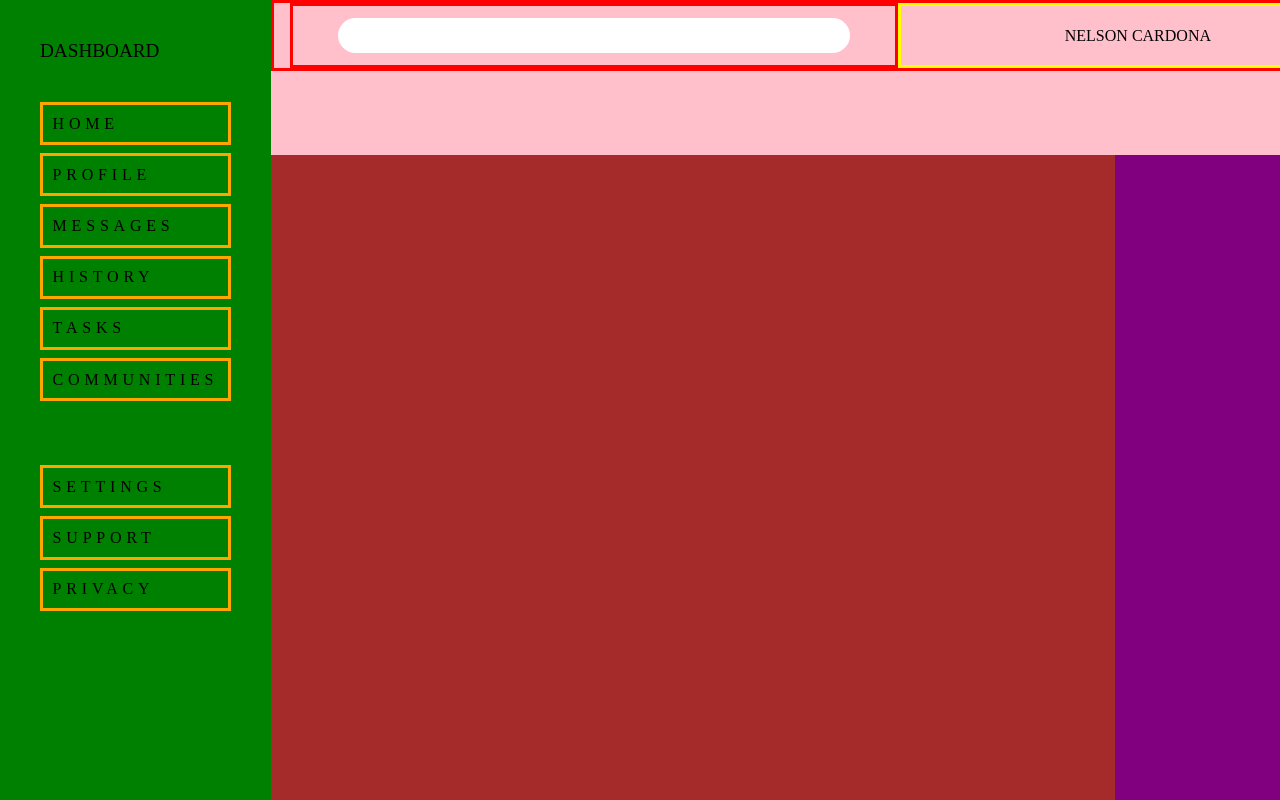
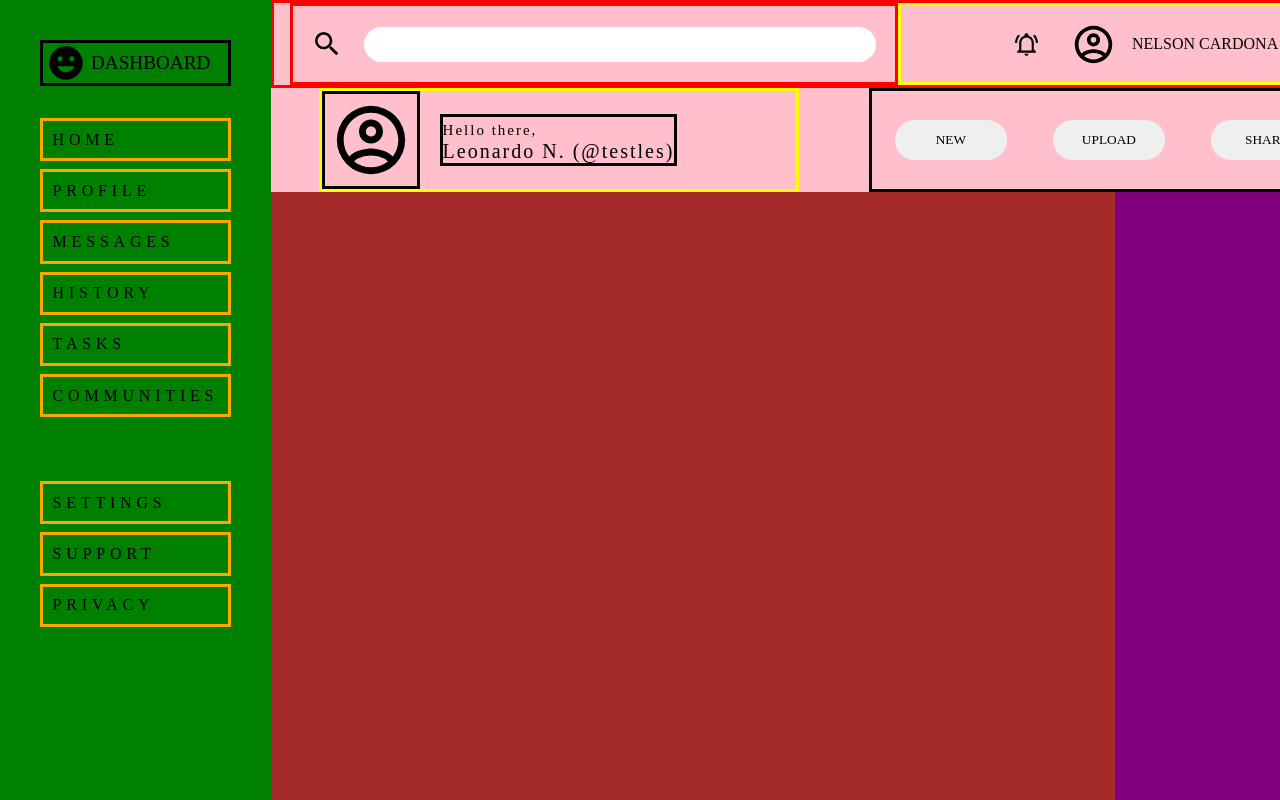
Before and after one commit to TekNellCo/dashboard1, a plain HTML site: page index.html in a window 1280 px wide. Shown: the top 800 px of the page. Drawn offline with Linux system fonts and the light colour scheme; a web font is replaced by a local one.

Commit message:
add header and dashboard icons

```diff
--- a/index.html
+++ b/index.html
@@ -10,7 +10,7 @@
     <main class="main">
 
         <div class="one">
-                <div class="dheading">DASHBOARD</div>
+                <div class="dheading"><img src="images/emoticon.svg" alt="">DASHBOARD</div>
                 <div class="dhome">
                     <div class="h1">HOME</div>
                     <div class="h2">PROFILE</div>
@@ -33,15 +33,28 @@
             <header class="header">
                 <div class="headertopbox">
                     <div class="searchbox">
+                        <img src="images/magnify.svg" alt="">
                         <input type="text" class="searchbar"></div>
-                    <div class="alert">NELSON CARDONA</div>
+                    <div class="alert"><img class="bell" src="images/bell-ring-outline.svg" alt=""><img src="images/account-circle-outline.svg" alt="">NELSON CARDONA</div>
                 </div>
 
 
 
 
 
-                <div class="greeting"></div>
+                <div class="headerbottombox">
+                    <div class="greeting">
+                        <img src="images/account-circle-outline.svg" alt="">
+                            <p><span>Hello there,</span><br>Leonardo N. (@testles)</p>
+                    </div>
+
+
+                    <div class="uploader">
+                        <button class="1">NEW</button>
+                        <button class="2">UPLOAD</button>
+                        <button class="3">SHARE</button>
+                    </div>
+                </div>
             </header>
 
 
--- a/style.css
+++ b/style.css
@@ -38,8 +38,17 @@ body{
     font-family: c;
 }
 .dheading{
-    padding-bottom: 2rem;
+    display: flex;
+    justify-content: center;
+    align-items: center;
+    border: solid;
+    /* padding-bottom: 2rem; */
     font-size: 1.2rem;
+    margin-bottom: 1.5rem;
+}
+.dheading img{
+    width: 2.5rem;
+    margin: 0 0.3rem 0 -0.9rem
 }
 .dhome div{
     border: solid orange;
@@ -58,8 +67,9 @@ body{
     letter-spacing: 0.3rem;
     cursor: pointer;
 }
-/* HEADER TOP BOX*/
+/* HEADER TOP BOX + font family*/
 .header{
+    font-family: c;
     height: 12rem;
     display: flex;
     flex-direction: column;
@@ -79,6 +89,10 @@ body{
     border: solid red;
     width: 38rem;
 }
+.searchbox img{
+    margin-right: 1.3rem;
+    width: 2rem;
+}
 .searchbar{
     border: none;
     border-radius: 25px;
@@ -92,9 +106,63 @@ body{
     align-items: center;
     border: solid yellow;
     width: 30rem;
-    font-family: c;
+}
+.alert img{
+    cursor: pointer;
+    width: 2.8rem;
+    margin:0 1rem;
+}
+.alert .bell{
+    width: 1.6rem;
 }
 /* HEADER BOTTOM BOX */
+.headerbottombox{
+    height:54%;
+    display: flex;
+    justify-content: space-between;
+    align-items: center;
+    padding:0 3rem;
+}
+.greeting img{
+    cursor: pointer;
+    padding:0.3rem;
+    border: solid;
+    height:100%
+}
+.greeting{
+    display: flex;
+    border:solid yellow;
+    display: flex;
+    align-items: center;
+    height: 100%;
+    width: 30rem;
+}
+.greeting p{
+    border: solid;
+    margin:0 1em;
+    font-size: 20px;
+    letter-spacing: 2px;
+}
+.greeting p span{
+    font-size:15px
+}
+.uploader{
+    display: flex;
+    align-items: center;
+    justify-content: space-around;
+    border: solid;
+    height:100%;
+    width:30rem;
+}
+.uploader button{
+    width: 7rem;
+    height: 2.5rem;
+    border: none;
+    border-radius: 25px;
+    font-family: b;
+}
+
+
 
 
 
```
Also changed, not shown: images/account-circle-outline.svg (added), images/bell-ring-outline.svg (added), images/emoticon.svg (added), images/magnify.svg (added).
